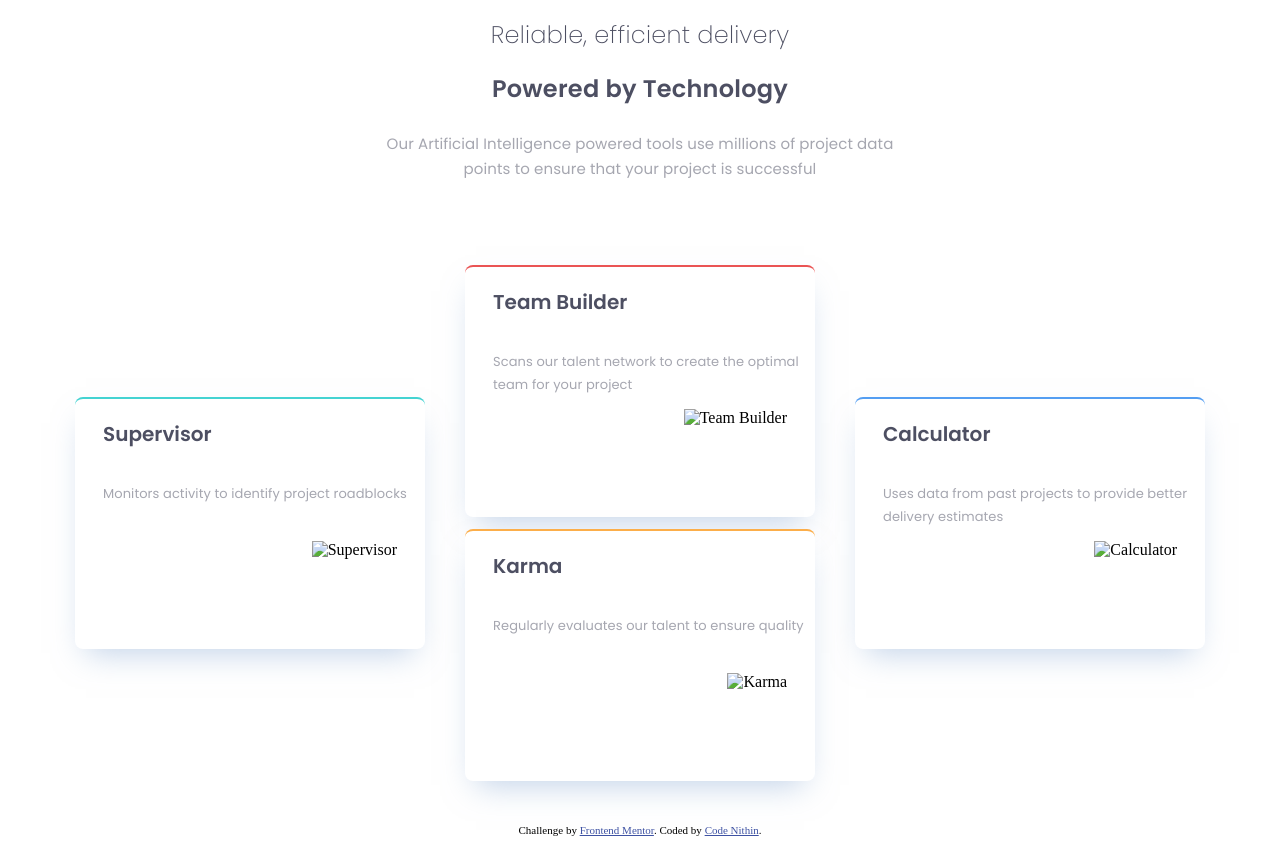
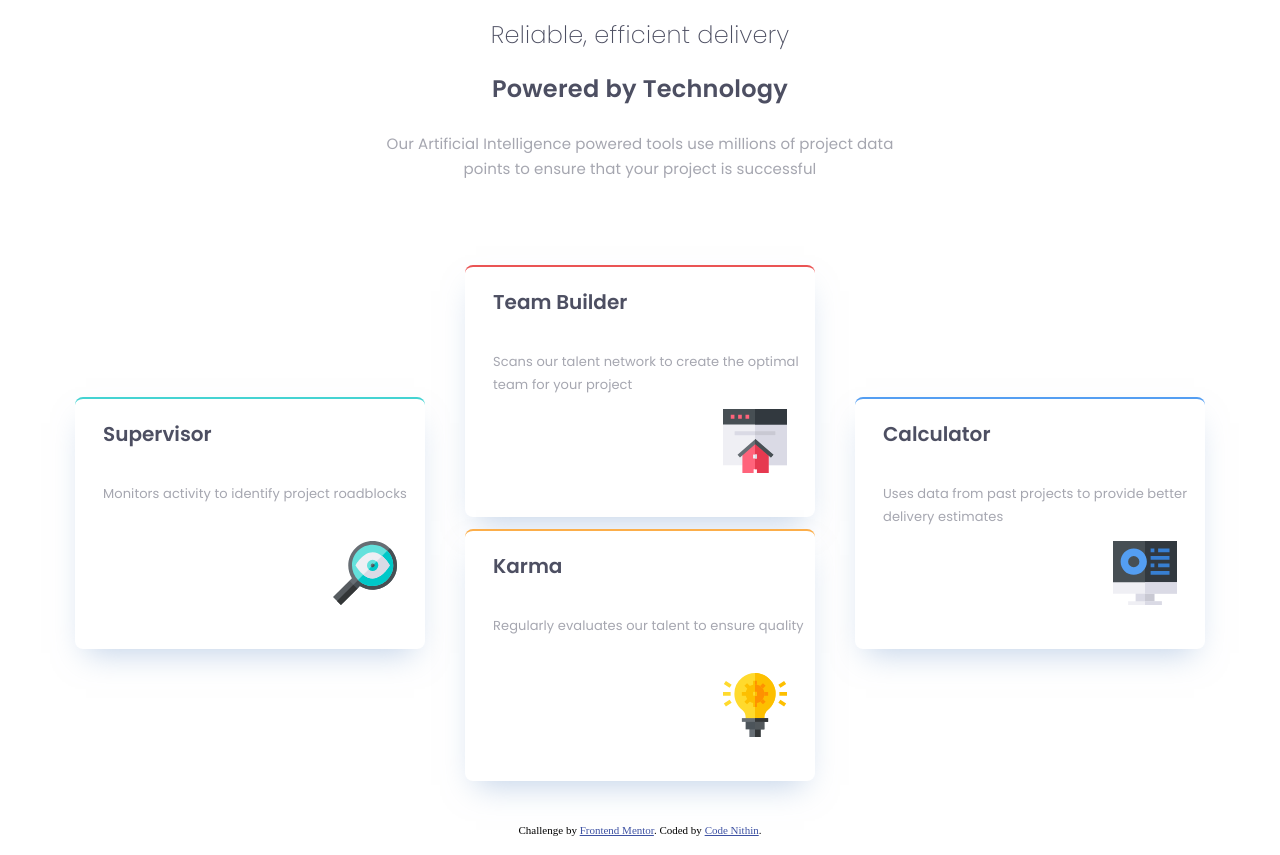
Before and after one commit to codenithin/four-card-feature-section-master, a plain HTML site: page index.html in a window 1280 px wide. Drawn offline with Linux system fonts and the light colour scheme; the site is published under a folder, as on GitHub Pages, so addresses that start at the root find nothing.

Commit message:
Images corrected

```diff
--- a/index.html
+++ b/index.html
@@ -28,7 +28,7 @@
           <div class="box" id="boxer1">
             <h3>Supervisor</h3>
             <p>Monitors activity to identify project roadblocks</p>
-            <img src="/images/icon-supervisor.svg" alt="Supervisor">
+            <img src="./images/icon-supervisor.svg" alt="Supervisor">
       </div>
     </div>
 
@@ -37,13 +37,13 @@
       <div class="box" id="boxer2">
         <h3>Team Builder</h3>
         <p>Scans our talent network to create the optimal team for your project</p>
-        <img src="/images/icon-team-builder.svg" alt="Team Builder">
+        <img src="./images/icon-team-builder.svg" alt="Team Builder">
       </div>
       <div class="box" id="boxer3">
         <h3>Karma</h3>
         <p>  Regularly evaluates our talent to ensure quality
         </p>
-        <img src="/images/icon-karma.svg" alt="Karma">
+        <img src="./images/icon-karma.svg" alt="Karma">
       </div>
     </div>
     <div class="column3">
@@ -51,7 +51,7 @@
         <h3>Calculator</h3>
         <p>  Uses data from past projects to provide better delivery estimates
         </p>
-        <img src="/images/icon-calculator.svg" alt="Calculator">
+        <img src="./images/icon-calculator.svg" alt="Calculator">
       </div>
     </div>
   </div>
```
